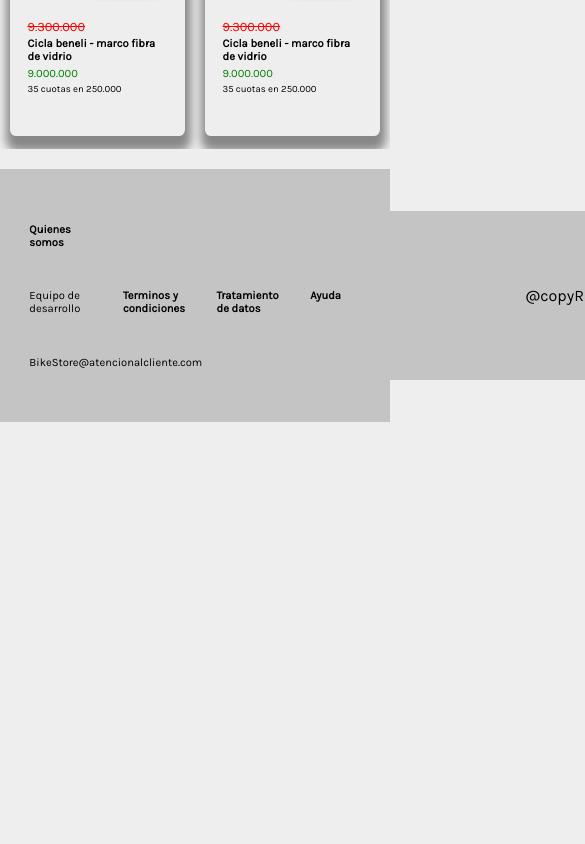
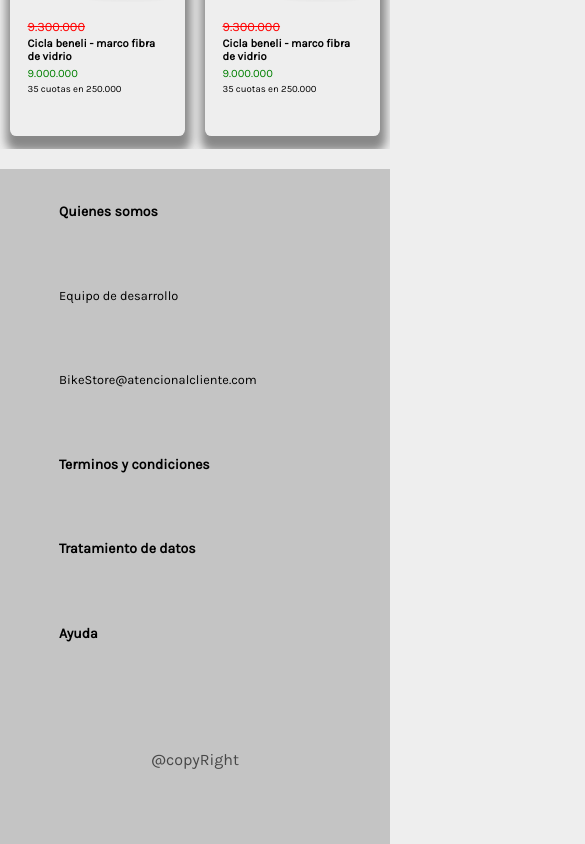
Before and after one commit to DRK-V/BikeStore, a React (Vite) app in the folder frontend/: page / in a window 390 px wide. Shown: the part 3800-4644 px from the top of the page, 585 px wide, since content can reach past the window. Before the commit the page ends 4222 px from the top, so only its background shows below. Built offline with nearby package versions, Linux system fonts and the light colour scheme.

Commit message:
update responsive

```diff
--- a/frontend/src/css/footer.css
+++ b/frontend/src/css/footer.css
@@ -59,3 +59,36 @@ footer>ul>li {
         width: 100%;
     }
 }
+
+@media (max-width:540px) {
+    footer {
+        display: flex;
+        flex-direction: column;
+        min-height: 30vh;
+        height: auto;
+    }
+
+    footer>ul {
+        width: 100%;
+    }
+
+    footer>ul>a,
+    footer>ul>li,
+    footer>ul>strong {
+        width: 100%;
+        height: 10vh;
+        display: flex;
+        justify-content: center;
+        align-items: flex-start;
+        font-size: .8em;
+    }
+
+    footer>ul>a>li>strong {
+        font-size: 1.1em;
+    }
+
+    .copyright {
+        color: rgb(71, 71, 71);
+        text-decoration: dotted;
+    }
+}
```
